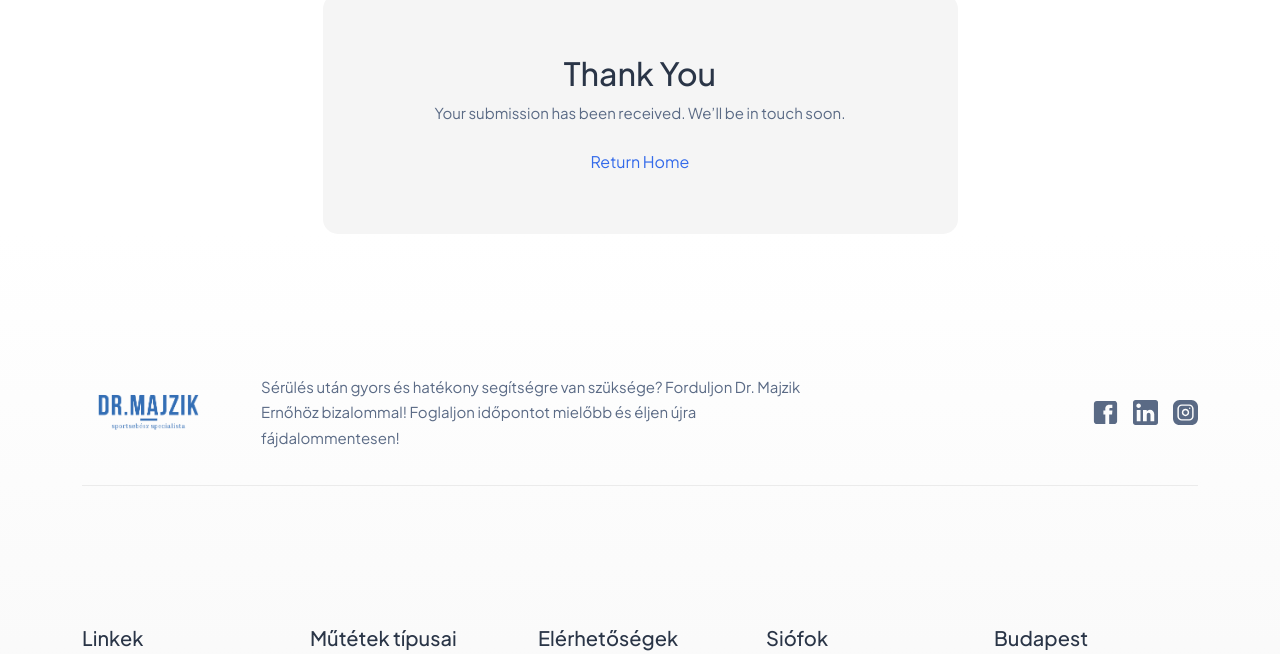
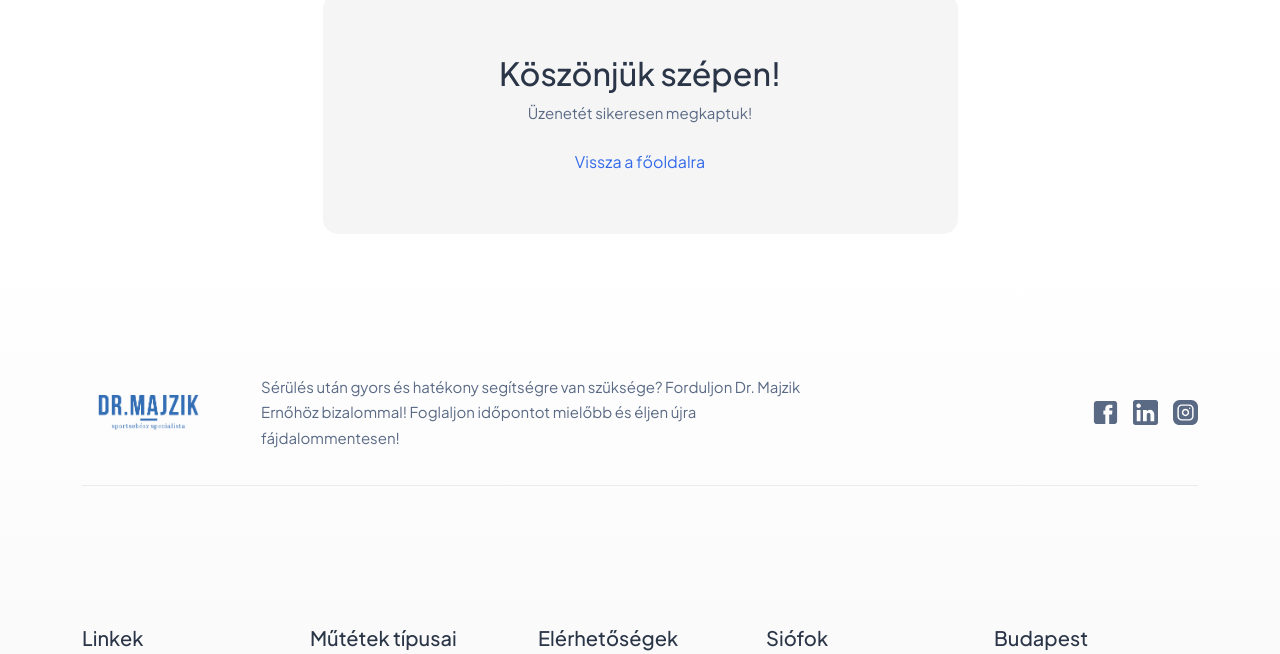
Before and after one commit to Anadasi/allinside.hu, a Next.js app: page /thank-you in a window 1280 px wide. Shown: the part 146-800 px from the top of the page. Built offline with nearby package versions, Linux system fonts and the light colour scheme.

Commit message:
leírás

```diff
--- a/src/app/thank-you/page.tsx
+++ b/src/app/thank-you/page.tsx
@@ -5,10 +5,10 @@ export default function ThankYouPage() {
     <div className="profile-authentication-area pt-140">
       <div className="container">
         <div className="profile-authentication-inner" style={{ textAlign: "center" }}>
-          <h2>Thank You</h2>
-          <p>Your submission has been received. We’ll be in touch soon.</p>
+          <h2>Köszönjük szépen!</h2>
+          <p>Üzenetét sikeresen megkaptuk!</p>
           <div style={{ marginTop: 24 }}>
-            <Link className="link-btn" href="/">Return Home</Link>
+            <Link className="link-btn" href="/">Vissza a főoldalra</Link>
           </div>
         </div>
       </div>
```
